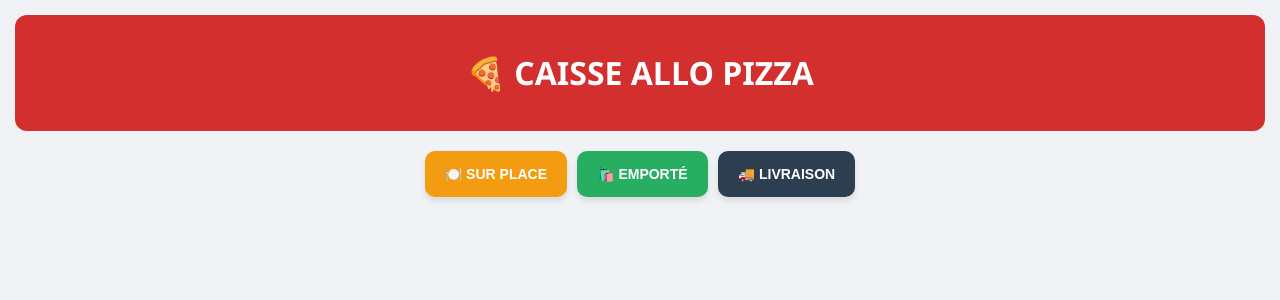
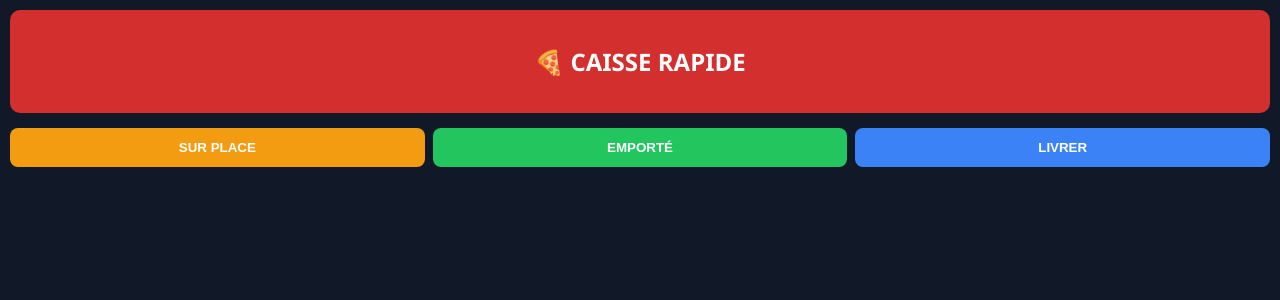
Before and after one commit to kamwagabriel/pizza-ia-pro, a Flask app: page /cashier in a window 1280 px wide. Shown: the top 300 px of the page. Run offline with Flask 3, Linux system fonts and the light colour scheme; some libraries are stand-ins or nearby versions.

Commit message:
Update cashier.html

```diff
--- a/templates/cashier.html
+++ b/templates/cashier.html
@@ -3,72 +3,56 @@
 <head>
     <meta charset="UTF-8">
     <meta name="viewport" content="width=device-width, initial-scale=1.0">
-    <title>🍕 CAISSE - ALLO PIZZA PRO</title>
+    <title>🍕 CAISSE ALLO PIZZA</title>
     <script src="https://cdnjs.cloudflare.com/ajax/libs/socket.io/4.0.1/socket.io.js"></script>
     <style>
-        body { font-family: 'Segoe UI', sans-serif; background: #f0f2f5; margin: 0; padding: 15px; text-align: center; }
-        .header { background: #d32f2f; color: white; padding: 15px; border-radius: 12px; margin-bottom: 20px; }
-        .btn-group { display: flex; justify-content: center; gap: 10px; margin-bottom: 25px; flex-wrap: wrap; }
-        .btn { padding: 15px 20px; border: none; border-radius: 10px; cursor: pointer; font-weight: bold; color: white; min-width: 110px; font-size: 14px; box-shadow: 0 4px 6px rgba(0,0,0,0.1); }
-        .btn-place { background: #f39c12; }
-        .btn-emporte { background: #27ae60; }
-        .btn-livraison { background: #2c3e50; }
-        .grid { display: grid; grid-template-columns: repeat(auto-fill, minmax(300px, 1fr)); gap: 15px; }
-        .card { background: white; padding: 15px; border-radius: 15px; box-shadow: 0 4px 10px rgba(0,0,0,0.1); text-align: left; border-top: 5px solid #d32f2f; }
-        input, textarea { width: 100%; margin: 5px 0 10px 0; padding: 12px; border: 1px solid #ddd; border-radius: 8px; box-sizing: border-box; font-size: 14px; }
-        .btn-send { background: #d32f2f; color: white; width: 100%; border: none; padding: 12px; border-radius: 8px; cursor: pointer; font-weight: bold; font-size: 16px; }
+        body { font-family: 'Segoe UI', sans-serif; background: #111827; color: white; margin: 0; padding: 10px; }
+        .header { background: #d32f2f; padding: 15px; border-radius: 10px; text-align: center; margin-bottom: 15px; }
+        .tabs { display: flex; gap: 8px; margin-bottom: 15px; }
+        .tab { flex: 1; padding: 12px; border: none; border-radius: 8px; font-weight: bold; cursor: pointer; color: white; }
+        .card { background: #1f2937; padding: 15px; border-radius: 12px; margin-bottom: 15px; border: 1px solid #374151; }
+        input, textarea { width: 100%; padding: 12px; margin: 8px 0; border-radius: 8px; border: 1px solid #374151; background: #111827; color: white; font-size: 16px; box-sizing: border-box; }
+        .btn-send { background: #d32f2f; color: white; width: 100%; border: none; padding: 15px; border-radius: 8px; font-weight: bold; font-size: 18px; margin-top: 5px; }
+        .success-msg { text-align: center; color: #22c55e; font-weight: bold; padding: 20px; }
     </style>
 </head>
 <body>
-
-<div class="header"><h1>🍕 CAISSE ALLO PIZZA</h1></div>
-
-<div class="btn-group">
-    <button class="btn btn-place" onclick="ajouter('place')">🍽️ SUR PLACE</button>
-    <button class="btn btn-emporte" onclick="ajouter('emporte')">🛍️ EMPORTÉ</button>
-    <button class="btn btn-livraison" onclick="ajouter('livraison')">🚚 LIVRAISON</button>
-</div>
-
-<div id="grid" class="grid"></div>
+    <div class="header"><h2>🍕 CAISSE RAPIDE</h2></div>
+    <div class="tabs">
+        <button class="tab" style="background:#f39c12" onclick="add('place')">SUR PLACE</button>
+        <button class="tab" style="background:#22c55e" onclick="add('emporte')">EMPORTÉ</button>
+        <button class="tab" style="background:#3b82f6" onclick="add('livraison')">LIVRER</button>
+    </div>
+    <div id="main"></div>
 
 <script>
     const socket = io();
-    function ajouter(type) {
+    function add(type) {
         const id = Date.now();
-        const grid = document.getElementById('grid');
-        const card = document.createElement('div');
-        card.className = 'card';
-        card.id = `c-${id}`;
-
-        const labels = {'place': '🍽️ SUR PLACE', 'emporte': '🛍️ EMPORTÉ', 'livraison': '🚚 LIVRAISON'};
-
-        let html = `<h3 style="margin-top:0; color:#333;">${labels[type]}</h3>
-            <input type="text" id="n-${id}" placeholder="${type === 'place' ? 'N° Table' : 'Nom Client'}">
-            <textarea id="p-${id}" rows="2" placeholder="Pizzas (ex: 1 Royale, 2 Marguerites)"></textarea>
-            <input type="text" id="e-${id}" placeholder="Boissons & Desserts...">`;
-
-        if(type === 'livraison') {
-            html += `<input type="text" id="a-${id}" placeholder="Adresse complète...">`;
-        }
-
-        html += `<button class="btn-send" onclick="envoyer('${id}','${type}')">ENVOYER EN CUISINE 🚀</button>`;
-        card.innerHTML = html;
-        grid.prepend(card);
+        const html = `
+            <div class="card" id="c-${id}">
+                <h3 style="margin:0; color:${type==='place'?'#f39c12':type==='emporte'?'#22c55e':'#3b82f6'}">${type.toUpperCase()}</h3>
+                <input type="text" id="n-${id}" placeholder="Nom ou Table">
+                <textarea id="p-${id}" placeholder="Pizzas..." rows="2"></textarea>
+                <input type="text" id="e-${id}" placeholder="Boissons/Desserts">
+                <input type="number" id="t-${id}" placeholder="Prix Total (€)">
+                ${type==='livraison' ? `<input type="text" id="a-${id}" placeholder="Adresse complète">` : ''}
+                <button class="btn-send" onclick="send('${id}','${type}')">ENVOYER EN CUISINE 🚀</button>
+            </div>`;
+        document.getElementById('main').insertAdjacentHTML('afterbegin', html);
     }
-
-    function envoyer(id, type) {
+    function send(id, type) {
         const data = {
-            id: id,
-            type: type,
-            nom: document.getElementById(`n-${id}`).value || "Inconnu",
-            pizza: document.getElementById(`p-${id}`).value || "Aucune pizza",
-            extra: document.getElementById(`e-${id}`).value || "Rien",
-            adresse: type === 'livraison' ? document.getElementById(`a-${id}`).value : 'N/A'
+            id: id, type: type,
+            nom: document.getElementById(`n-${id}`).value,
+            pizza: document.getElementById(`p-${id}`).value,
+            extra: document.getElementById(`e-${id}`).value,
+            total: document.getElementById(`t-${id}`).value || "0",
+            adresse: type==='livraison' ? document.getElementById(`a-${id}`).value : 'N/A'
         };
         socket.emit('new_order', data);
-        const card = document.getElementById(`c-${id}`);
-        card.innerHTML = "<div style='text-align:center; padding:20px;'><h2 style='color:#27ae60;'>✅ ENVOYÉ !</h2><p>Commande transmise à la cuisine</p></div>";
-        setTimeout(() => card.remove(), 2000);
+        document.getElementById(`c-${id}`).innerHTML = "<div class='success-msg'>✅ COMMANDE ENVOYÉE !</div>";
+        setTimeout(() => document.getElementById(`c-${id}`).remove(), 1000);
     }
 </script>
 </body>
```
